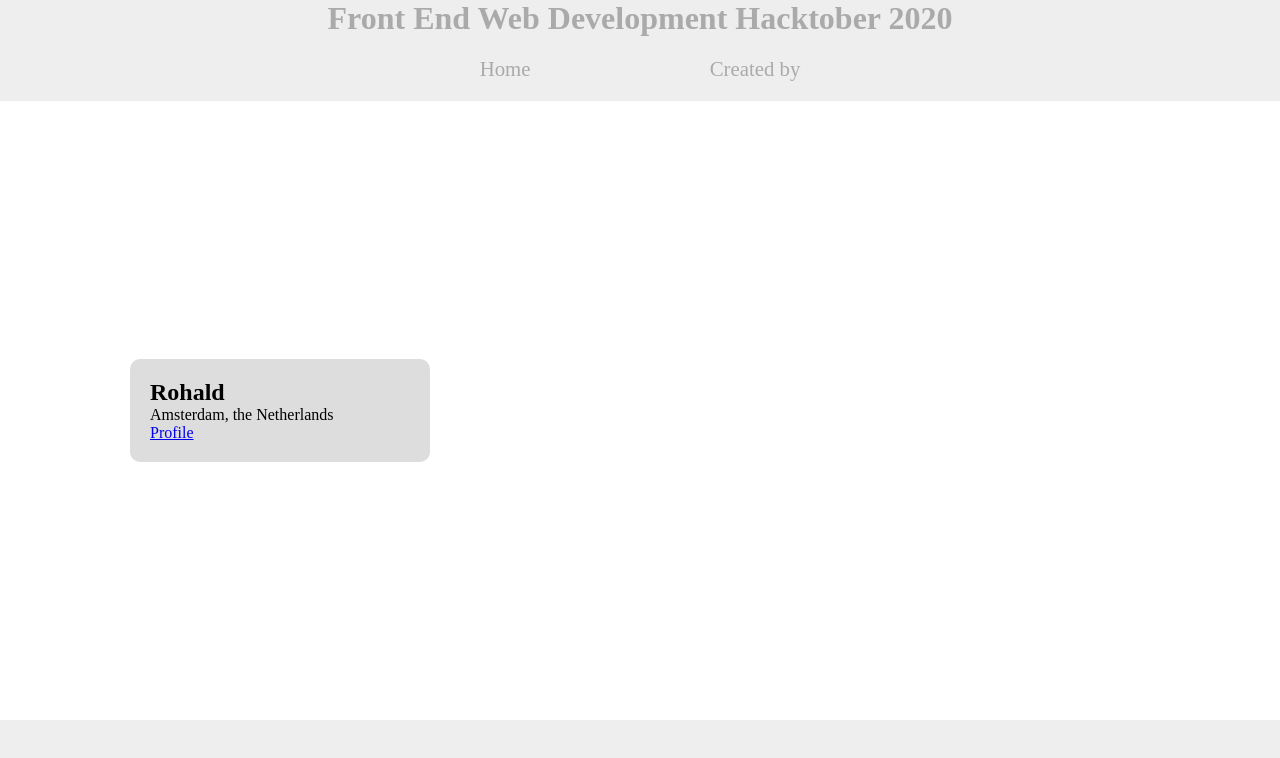
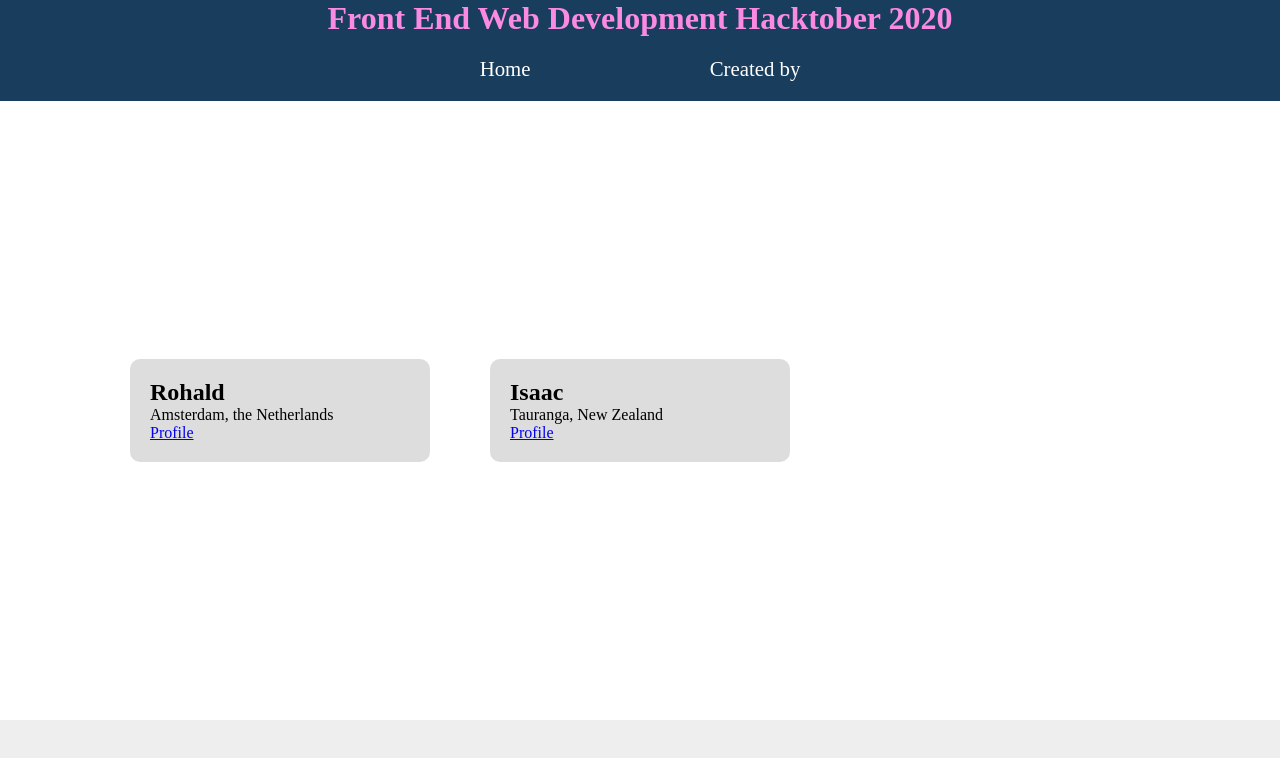
Before and after one commit to FEWD-Code-Adventures/Hacktober2020, a plain HTML site: page createdby.html in a window 1280 px wide. Drawn offline with Linux system fonts and the light colour scheme.

Commit message:
Added some styling to the main-nav and added my details into members.js file

```diff
--- a/css/styles.css
+++ b/css/styles.css
@@ -33,8 +33,8 @@
 .main-header {
   width: 100%;
   min-height: 80px;
-  background-color: #eee;
-  color: #aaa;
+  background-color: #183d5d;
+  color: #fb8ae2;
 }
 .header-container {
   display: flex;
@@ -62,7 +62,7 @@
 .main-nav ul li a {
   font-size: 1.3rem;
   text-decoration: none;
-  color: #aaa;
+  color: white;
 }
 
 /* PROJECTS */
--- a/js/members.js
+++ b/js/members.js
@@ -11,4 +11,10 @@ const members = [
     country: "the Netherlands",
     url: "https://www.rohald.codes",
   },
+  {
+    name: "Isaac",
+    place: "Tauranga",
+    country: "New Zealand",
+    url: "https://github.com/IsaacArnold"
+  },
 ];
```
